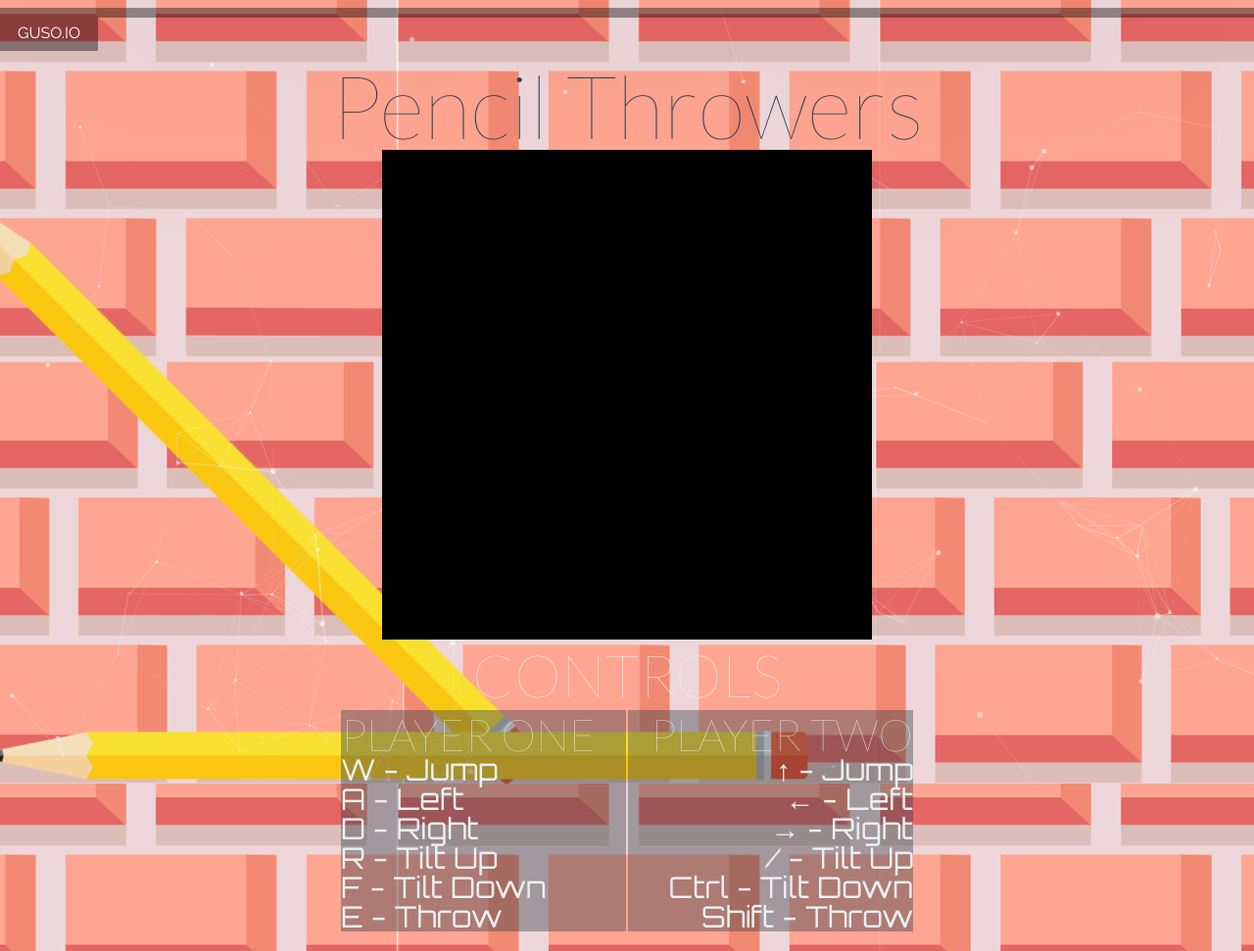
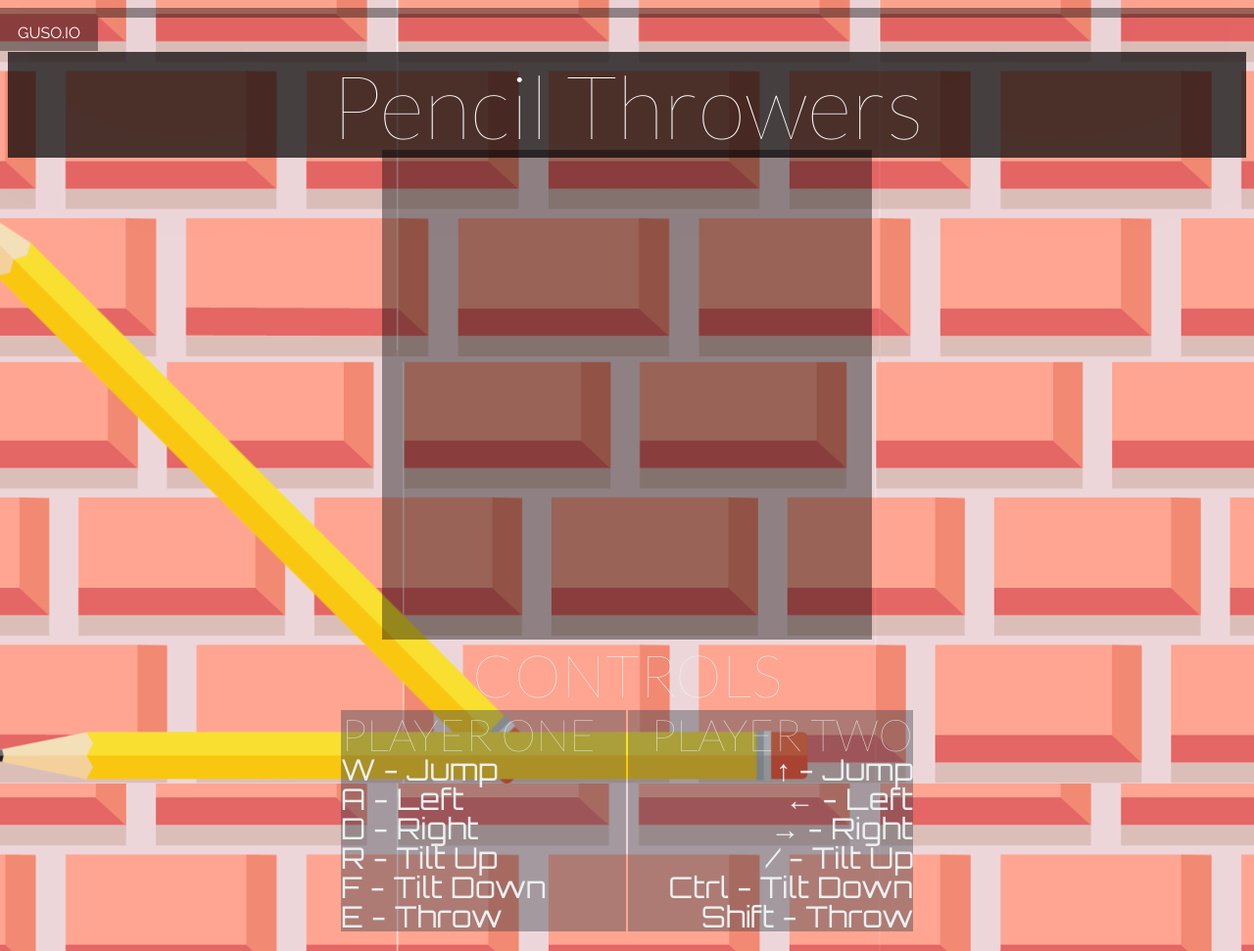
Before and after one commit to guso9085/javelin, a plain HTML site: page index.html in a window 1280 px wide. Shown: the whole page at 98% size. Drawn offline with nearby package versions, Linux system fonts and the light colour scheme.

Commit message:
Beautifying

```diff
--- a/index.html
+++ b/index.html
@@ -15,7 +15,6 @@
     <title>javelin</title>
   </head>
   <body>
-    <div id="particles-js"></div>
     <div class = "line">
     </div>
     <a style="font-family: Raleway; color: #FFFFFF;" href="http://guso.io/">
--- a/stylesheets/stylesheet.css
+++ b/stylesheets/stylesheet.css
@@ -7,9 +7,10 @@ img {
 }
 
 .Title {
-    font-family: Lato, sans-serif;
+    font-family: Lato;
     font-weight: 100;
-    color: #2c3e50;
+    color: #FFFFFF;
+    background-color: rgba(0,0,0, .7);
     font-size: 90px;
     margin: auto;
     text-align: center;
@@ -41,7 +42,7 @@ img {
     width: 500px;
     height: 500px;
     margin: auto;
-    background-color: black;
+    background-color: rgba(0,0,0, 0.4);
     text-align: center;
 }
 
```
